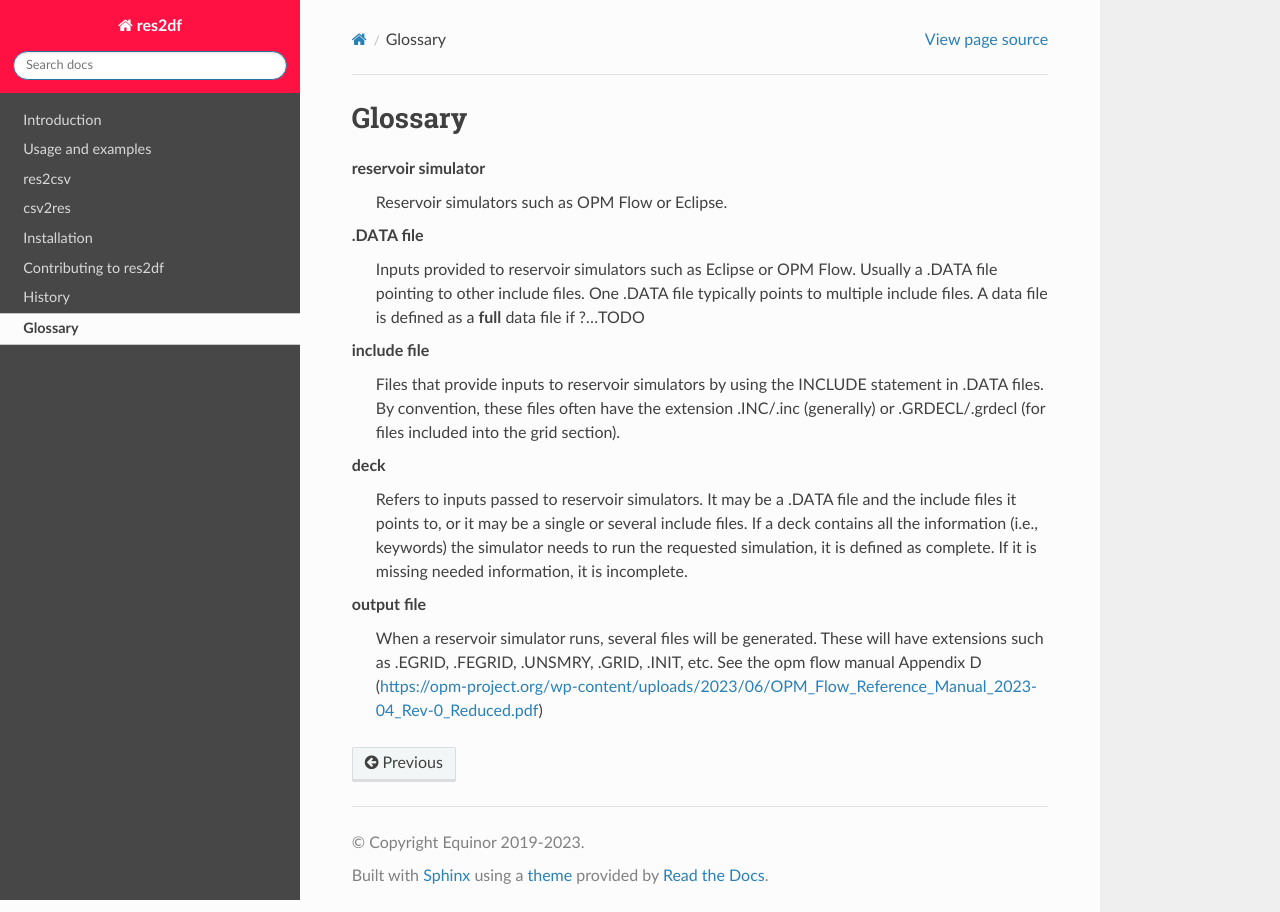
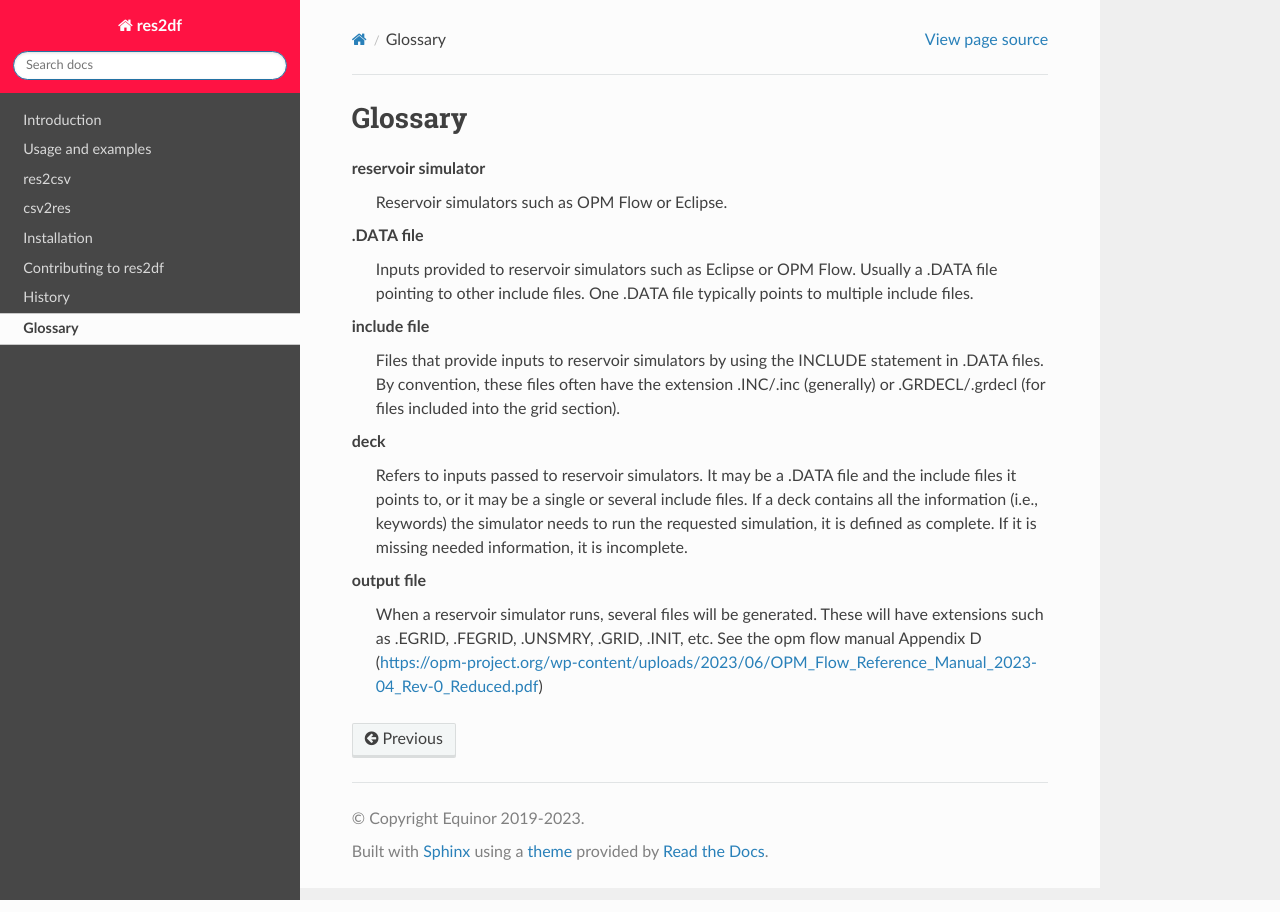
Before and after one commit to equinor/res2df, a Sphinx documentation site: the page built from docs/glossary.rst, in a window 1280 px wide. Built offline with Sphinx 7.4.7 and the Read the Docs theme 2.0.0, drawn with Linux system fonts in a browser that asks for light colours; pages that are not in the unit, such as notebooks, are missing from menus; the version number could not be read and is left out.

Commit message:
Remove TODO (full/not full described in deck)

```diff
--- a/docs/glossary.rst
+++ b/docs/glossary.rst
@@ -9,8 +9,7 @@ Glossary
     .DATA file
         Inputs provided to reservoir simulators such as Eclipse or OPM Flow.
         Usually a .DATA file pointing to other include files. One .DATA file
-        typically points to multiple include files. A data file is defined as
-        a **full** data file if ?...TODO
+        typically points to multiple include files.
 
     include file
         Files that provide inputs to reservoir simulators by using the INCLUDE statement
```
